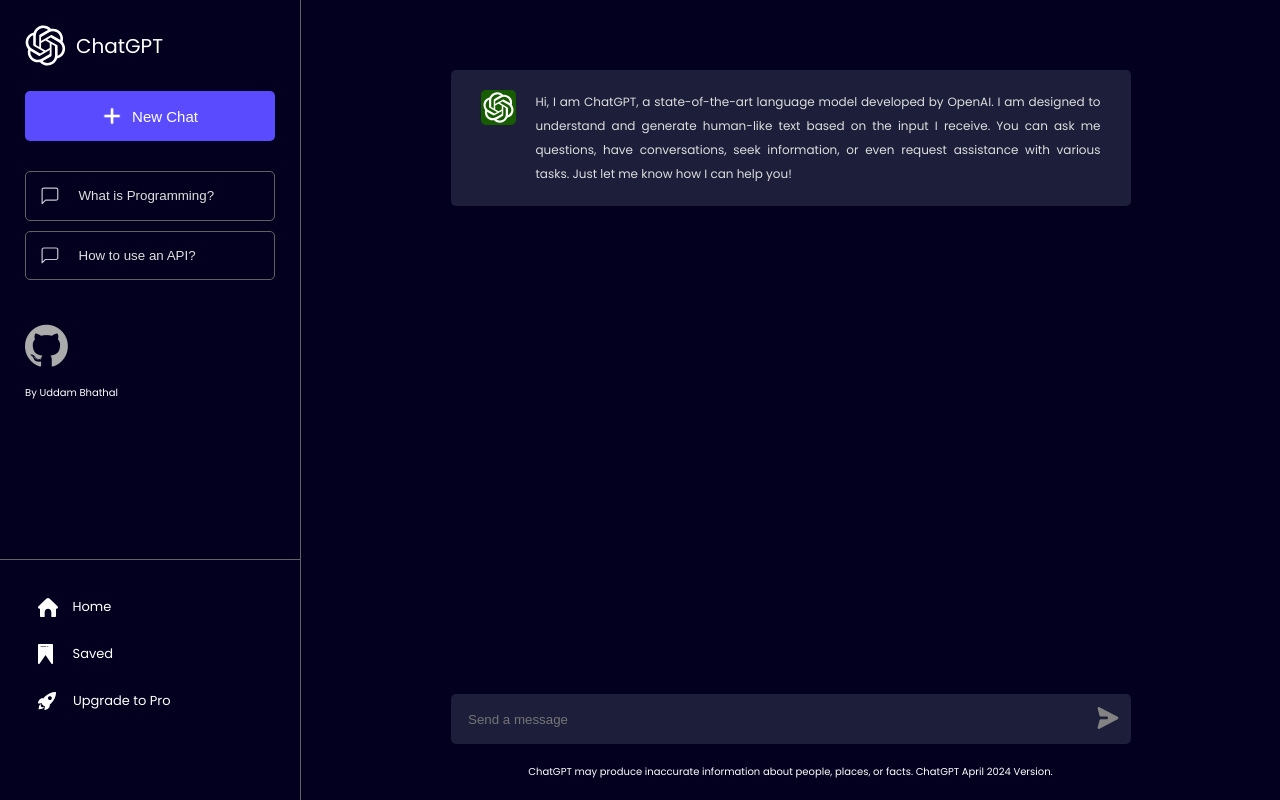
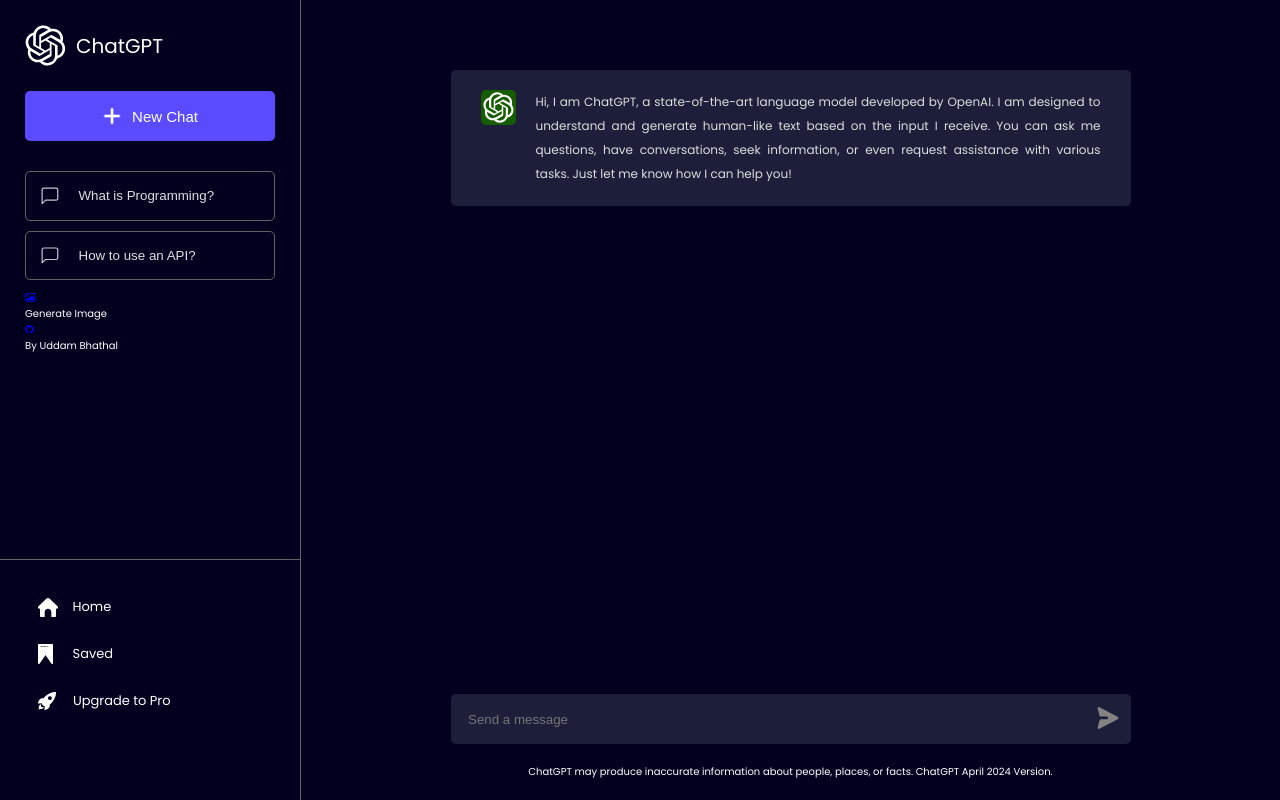
Before and after one commit to UddamB/gpt-clone, a React (Create React App) app: page / in a window 1280 px wide. Built offline with nearby package versions, Linux system fonts and the light colour scheme; no server answers.

Commit message:
Adding image generator

```diff
--- a/src/App.js
+++ b/src/App.js
@@ -84,8 +84,16 @@
             <button className="query" onClick={handleQuery} value={"What is Programming?"}><img src={msgIcon} alt="Query" />What is Programming? </button>
             <button className="query" onClick={handleQuery} value={"How to use an API?"}><img src={msgIcon} alt="Query" />How to use an API? </button>
           </div>
+          {/* Displaying image icon */}
+          <div class="image-icon">
+            <a href="https://ai-imagegen.netlify.app/"><i class="fa fa-image"></i></a>
+          </div>
+          {/* Displaying image text */}
+          <div className="imagetext">
+            <p>Generate Image</p>
+          </div>
           {/* Referencing github link for github button */}
-          <div class="social-icons">
+          <div class="github-icon">
             <a href="https://github.com/UddamB"><i class="fa fa-github"></i></a>
             <p>By Uddam Bhathal</p>
           </div>
```
